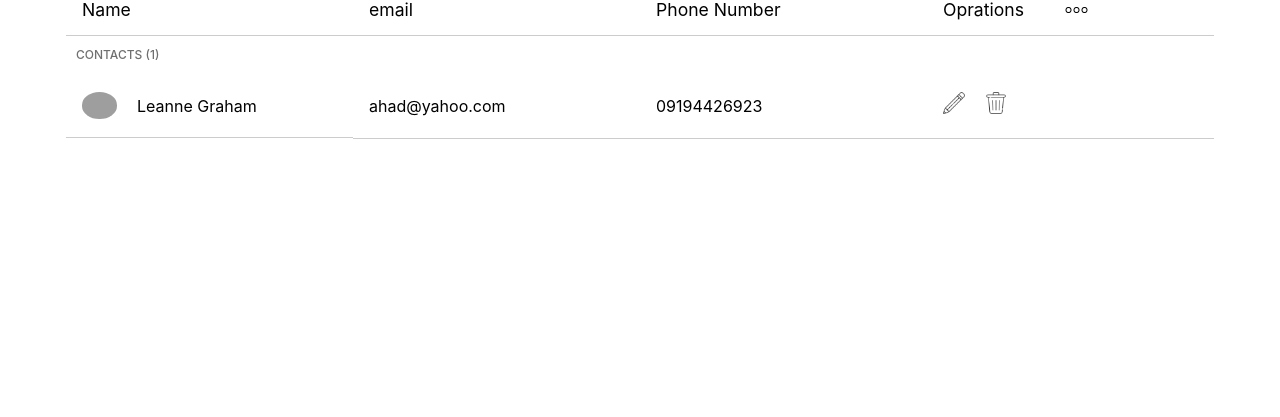
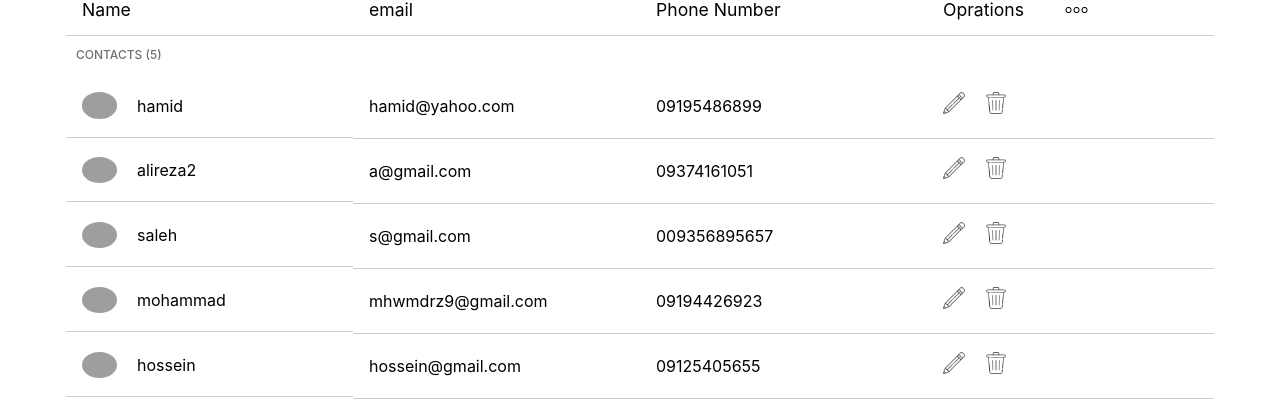
Before and after one commit to mohmdrezaei/mohammd-rezaei-contacts-app, a React (Vite) app: page / in a window 1280 px wide. Shown: the part 355-772 px from the top of the page. Built offline with nearby package versions, Linux system fonts and the light colour scheme; data requests are answered from the project's data file; grey boxes are pictures that could not be loaded.

Commit message:
Save and edit data in Json server

```diff
--- a/db.json
+++ b/db.json
@@ -2,11 +2,40 @@
   "contacts": [
     {
       "id": "316fcfc9-1372-45ca-b676-b71a90c15e8e",
-      "name": "Leanne Graham",
-      "email": "ahad@yahoo.com",
+      "name": "hamid",
+      "email": "hamid@yahoo.com",
+      "phone": "09195486899",
+      "photo": "https://ui-avatars.com/api/?name=h&length=1&background=random&size=262",
+      "isEditing": true
+    },
+    {
+      "id": "6be67e21-c77d-4488-bbb1-30f353ee02d8",
+      "name": "alireza2",
+      "email": "a@gmail.com",
+      "phone": "09374161051",
+      "photo": "https://ui-avatars.com/api/?name=a&length=1&background=random&size=262",
+      "isEditing": true
+    },
+    {
+      "id": "77436d45-8a32-45b2-802a-aba5933b422b",
+      "name": "saleh",
+      "email": "s@gmail.com",
+      "phone": "009356895657",
+      "photo": "https://ui-avatars.com/api/?name=s&length=1&background=random&size=262"
+    },
+    {
+      "id": "2ccb7313-519b-4442-8470-ef6834d916b9",
+      "name": "mohammad",
+      "email": "mhwmdrz9@gmail.com",
       "phone": "09194426923",
-      "photo": "https://ui-avatars.com/api/?name=L&length=1&background=random&size=262",
-      "isEditing": false
+      "photo": "https://ui-avatars.com/api/?name=m&length=1&background=random&size=262"
+    },
+    {
+      "id": "f43f0c56-5f20-4b3f-a2af-78fad04b900e",
+      "name": "hossein",
+      "email": "hossein@gmail.com",
+      "phone": "09125405655",
+      "photo": "https://ui-avatars.com/api/?name=h&length=1&background=random&size=262"
     }
   ]
 }
--- a/src/components/contactForm/ContactForm.jsx
+++ b/src/components/contactForm/ContactForm.jsx
@@ -9,6 +9,7 @@ import leftArrow from "../../assets/left-arrow.png";
 import userIcon from "../../assets/name.png";
 import emailIcon from "../../assets/email.png";
 import phoneIcon from "../../assets/phone.png";
+import axios from "axios";
 
 function contactForm() {
   const navigate = useNavigate();
@@ -37,7 +38,7 @@ function contactForm() {
 
   const validatePhone = (phone) => phone.length >= 10;
 
-  const addHandler = () => {
+  const addHandler = async () => {
     const newErrors = {
       name: !contact.name ? "Name is required." : "",
       email:
@@ -50,21 +51,22 @@ function contactForm() {
           : "",
     };
     setErrors(newErrors);
-
+    try {
       if (Object.values(newErrors).every((error) => error === "")) {
         const newContact = { ...contact, id: v4() };
-      let updatedContacts;
+
         if (contact.isEditing) {
-        updatedContacts = contacts.map((c) =>
-          c.id === contact.id ? newContact : c
+          await axios.put(
+            `http://localhost:3010/contacts/${contact.id}`,
+            newContact
           );
           showToast("Contact Updated!", success);
         } else {
-        updatedContacts = [...contacts, newContact];
+          await axios.post("http://localhost:3010/contacts", newContact);
           showToast("Contact added!", success);
         }
-      setContacts(updatedContacts);
-      localStorage.setItem("contacts", JSON.stringify(updatedContacts));
+        const res = await axios.get("http://localhost:3010/contacts");
+        setContacts(res.data);
         setContact({
           name: "",
           email: "",
@@ -78,10 +80,13 @@ function contactForm() {
         });
         navigate("/");
       }
+    } catch (error) {
+      console.error("Error saving contact:", error);
+    }
   };
 
   const backBtnHandler = () => {
-    navigate("/")
+    navigate("/");
     setContact({
       name: "",
       email: "",
```
Lines whose indentation alone changed are shown as unchanged.
